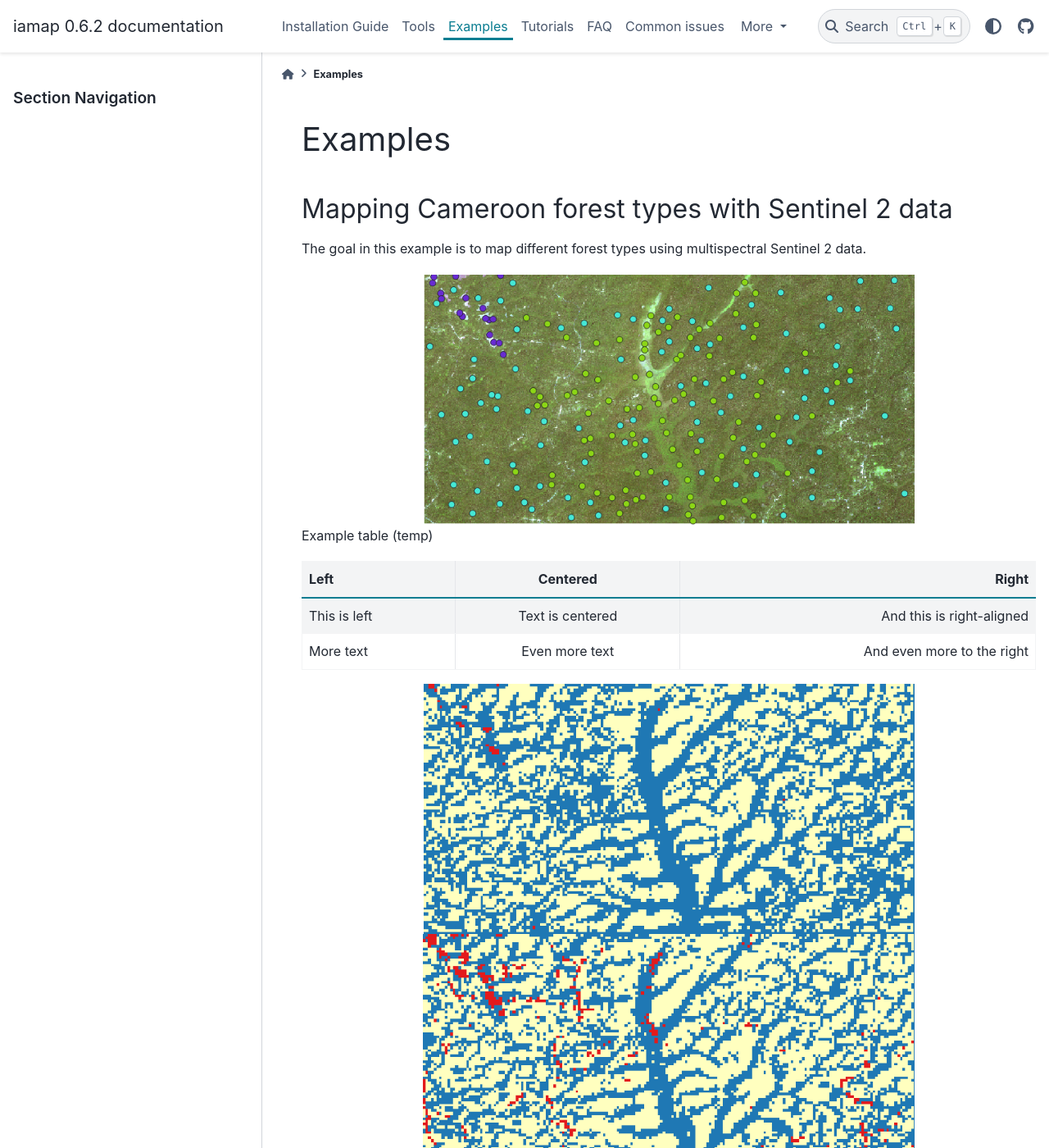
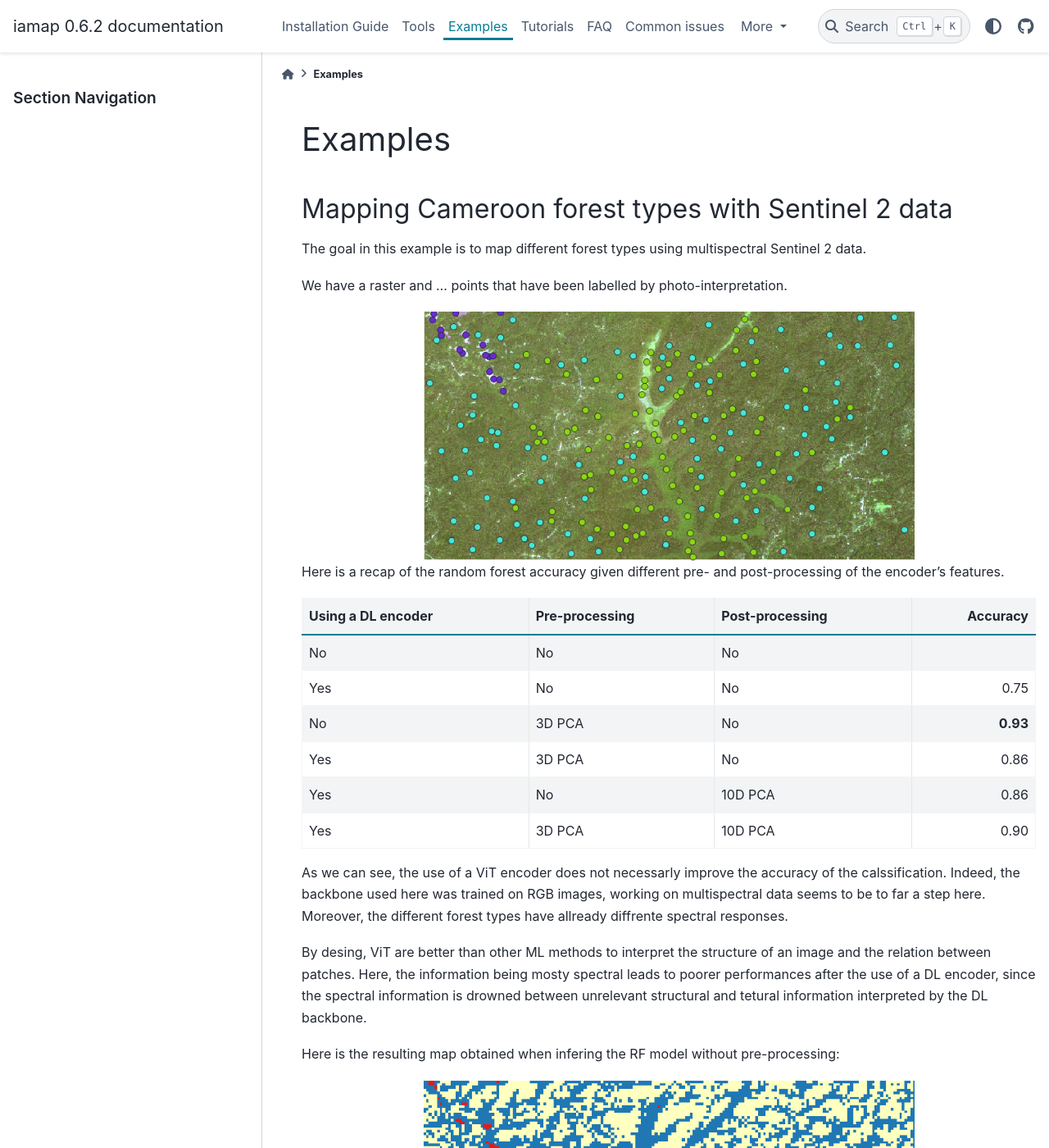
Before and after one commit to umr-amap/iamap, a Sphinx documentation site: the page built from docs/source/examples.md, in a window 1280 px wide and 1400 px high. Shown: the whole window at 82% size. Built offline with Sphinx 7.4.7 and the PyData theme 0.15.4, drawn with Linux system fonts in a browser that asks for light colours; some of the changed text lies outside the part shown.

Commit message:
completing docs cameroon example

````diff
--- a/docs/source/examples.md
+++ b/docs/source/examples.md
@@ -4,6 +4,8 @@
 
 
 The goal in this example is to map different forest types using multispectral Sentinel 2 data.
+
+We have a raster and ... points that have been labelled by photo-interpretation.
 
 ```{image} ./_static/examples/original_points.png
 :alt: Original image with GT points
@@ -12,13 +14,26 @@ The goal in this example is to map different forest types using multispectral Se
 :align: center
 ```
 
-Example table (temp)
+Here is a recap of the random forest accuracy given different pre- and post-processing of the encoder's features.
 
-| Left         | Centered         | Right                      |
-| :----------- | :--------------: | -------------------------: |
-| This is left | Text is centered | And this is right-aligned  |
-| More text    | Even more text   | And even more to the right |
+| Using a DL encoder    | Pre-processing    | Post-processing   | Accuracy  |
+| :-----------          | :-----------      | :--------------   |---------: |
+| No                    | No                | No                |           |
+| Yes                   | No                | No                |0.75       |
+| No                    | 3D PCA            | No                |**0.93**   |
+| Yes                   | 3D PCA            | No                |0.86       |
+| Yes                   | No                | 10D PCA           |0.86       |
+| Yes                   | 3D PCA            | 10D PCA           |0.90       |
 
+
+As we can see, the use of a ViT encoder does not necessarly improve the accuracy of the calssification.
+Indeed, the backbone used here was trained on RGB images, working on multispectral data seems to be to far a step here.
+Moreover, the different forest types have allready diffrente spectral responses.
+
+By desing, ViT are better than other ML methods to interpret the structure of an image and the relation between patches.
+Here, the information being mosty spectral leads to poorer performances after the use of a DL encoder, since the spectral information is drowned between unrelevant structural and tetural information interpreted by the DL backbone.
+
+Here is the resulting map obtained when infering the RF model without pre-processing:
 
 ```{image} ./_static/examples/rf_no_red.png
 :alt: Random Forest inference without dimension reduction
@@ -26,6 +41,8 @@ Example table (temp)
 :width: 600px
 :align: center
 ```
+
+And with pre-processing:
 
 ```{image} ./_static/examples/rf_red.png
 :alt: Random Forest inference with dimension reduction
````
